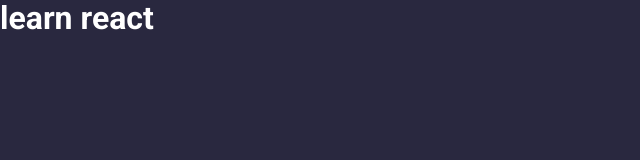
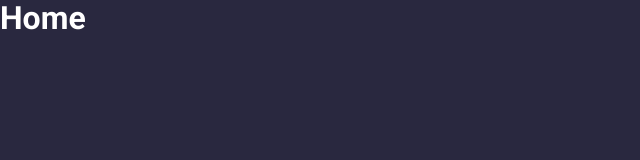
Before and after one commit to keshavkatwe/rsvp-assess, a React (Create React App) app: page / in a window 1280 px wide. Shown: the top 160 px of the page, without its empty margins (0-640 px from the left). Built offline with nearby package versions, Linux system fonts and the light colour scheme.

Commit message:
feat(router): added react route
Added home route

```diff
--- a/package.json
+++ b/package.json
@@ -34,6 +34,7 @@
     "add": "^2.0.6",
     "react": "^18.2.0",
     "react-dom": "^18.2.0",
+    "react-router-dom": "6",
     "styled-components": "^5.3.5",
     "yarn": "^1.22.19"
   },
--- a/src/App.tsx
+++ b/src/App.tsx
@@ -1,9 +1,13 @@
+import { useRoutes } from 'react-router-dom';
+import Home from './pages/home/Home';
+
 function App() {
-  return (
-    <div className="App">
-      <h1>learn react</h1>
-    </div>
-  );
+  return useRoutes([
+    {
+      path: '/',
+      element: <Home />,
+    },
+  ]);
 }
 
 export default App;
--- a/src/index.tsx
+++ b/src/index.tsx
@@ -1,5 +1,6 @@
 import React from 'react';
 import ReactDOM from 'react-dom/client';
+import { BrowserRouter } from 'react-router-dom';
 import App from './App';
 import GlobalStyle from './components/globalStyle/GlobalStyle';
 
@@ -9,6 +10,8 @@
 root.render(
   <React.StrictMode>
     <GlobalStyle />
-    <App />
+    <BrowserRouter>
+      <App />
+    </BrowserRouter>
   </React.StrictMode>
 );
--- /dev/null
+++ b/src/pages/home/Home.tsx
@@ -0,0 +1,4 @@
+function Home() {
+  return <h1>Home</h1>;
+}
+export default Home;
```
Also changed, not shown: 2 other files (tests, documents, lock files or other folders).
